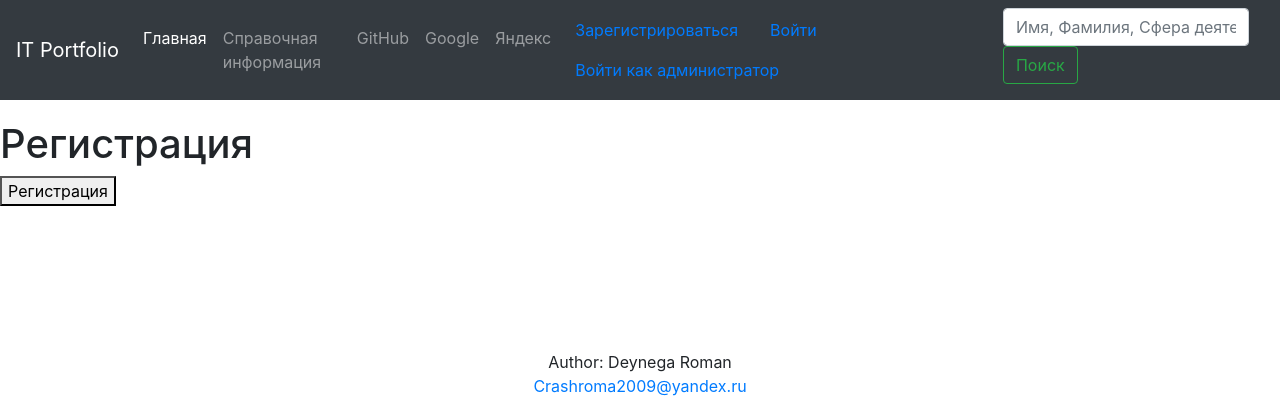
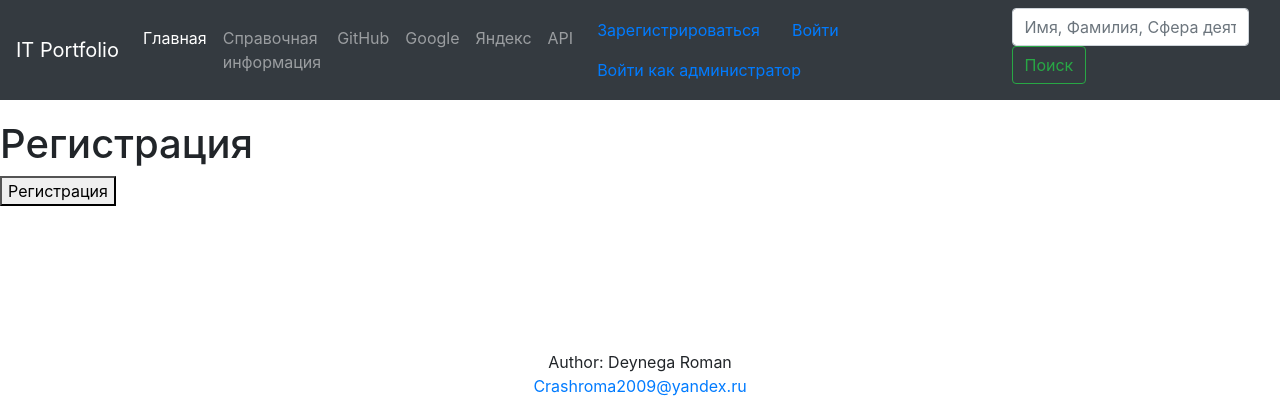
Before and after one commit to Crashroma2009/Portfolio, a Django app: template account/templates/register.html in a window 1280 px wide. Shown: the top 420 px of the page. Run offline with Django 3.2, Linux system fonts and the light colour scheme; the template is opened without the code that fills it, so the values that code supplies are empty; some libraries are stand-ins or nearby versions.

Commit message:
Добавил ссылку API

```diff
--- a/my_site/templates/base.html
+++ b/my_site/templates/base.html
@@ -39,6 +39,9 @@
             <li class="nav-item">
               <a class="nav-link" href="https://Yandex.ru/">Яндекс</a>
             </li>
+            <li class="nav-item">
+              <a class="nav-link" href="/api/v1/resumelist/">API</a>
+            </li>
           </ul>
           {% else %}
           <ul class="navbar-nav mr-auto">
@@ -56,6 +59,9 @@
             </li>
             <li class="nav-item">
               <a class="nav-link" href="https://Yandex.ru/">Яндекс</a>
+            </li>
+            <li class="nav-item">
+              <a class="nav-link" href="/api/v1/resumelist/">API</a>
             </li>
           </ul>
             {% endif %}
```
Also changed, not shown: db.sqlite3.
